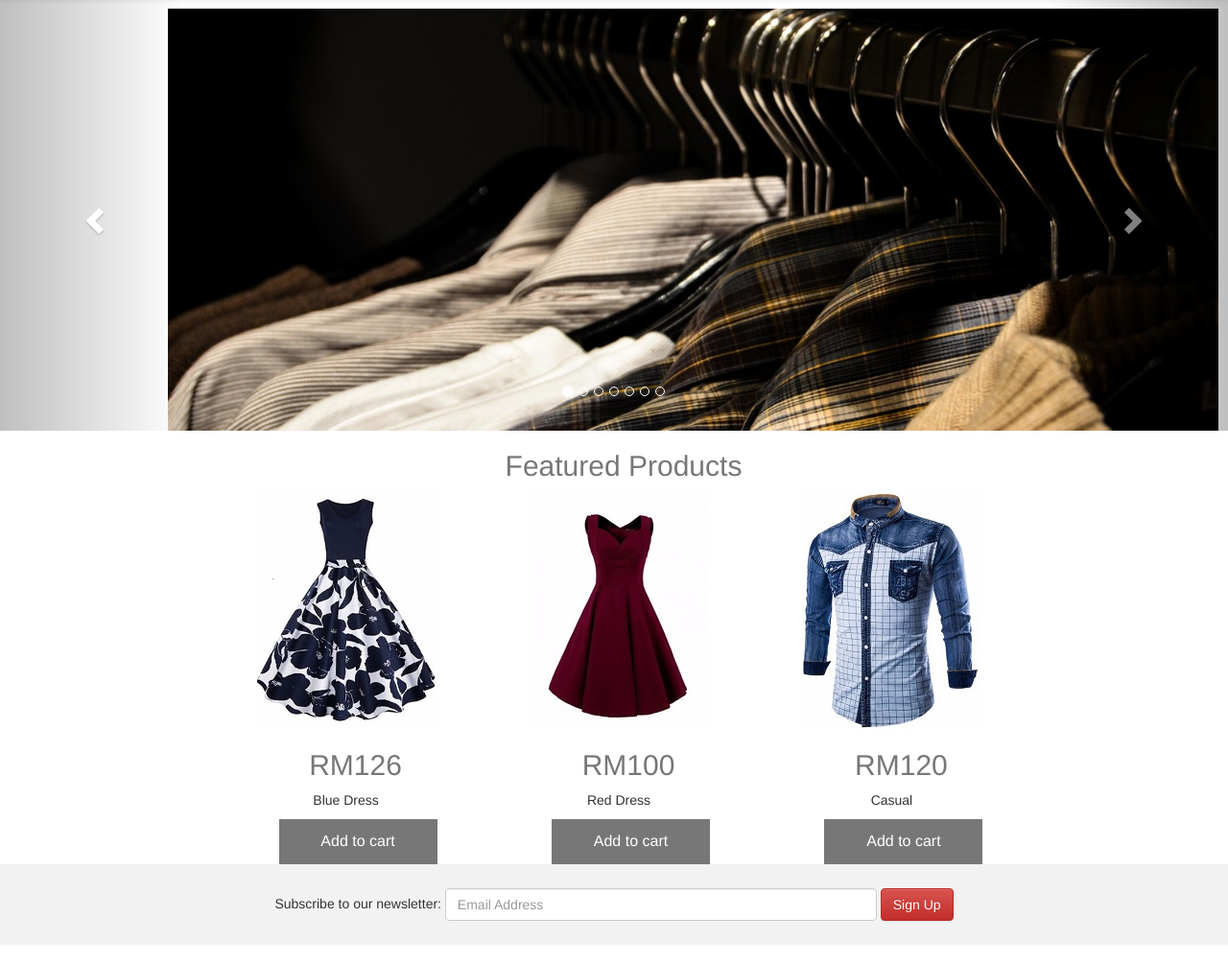
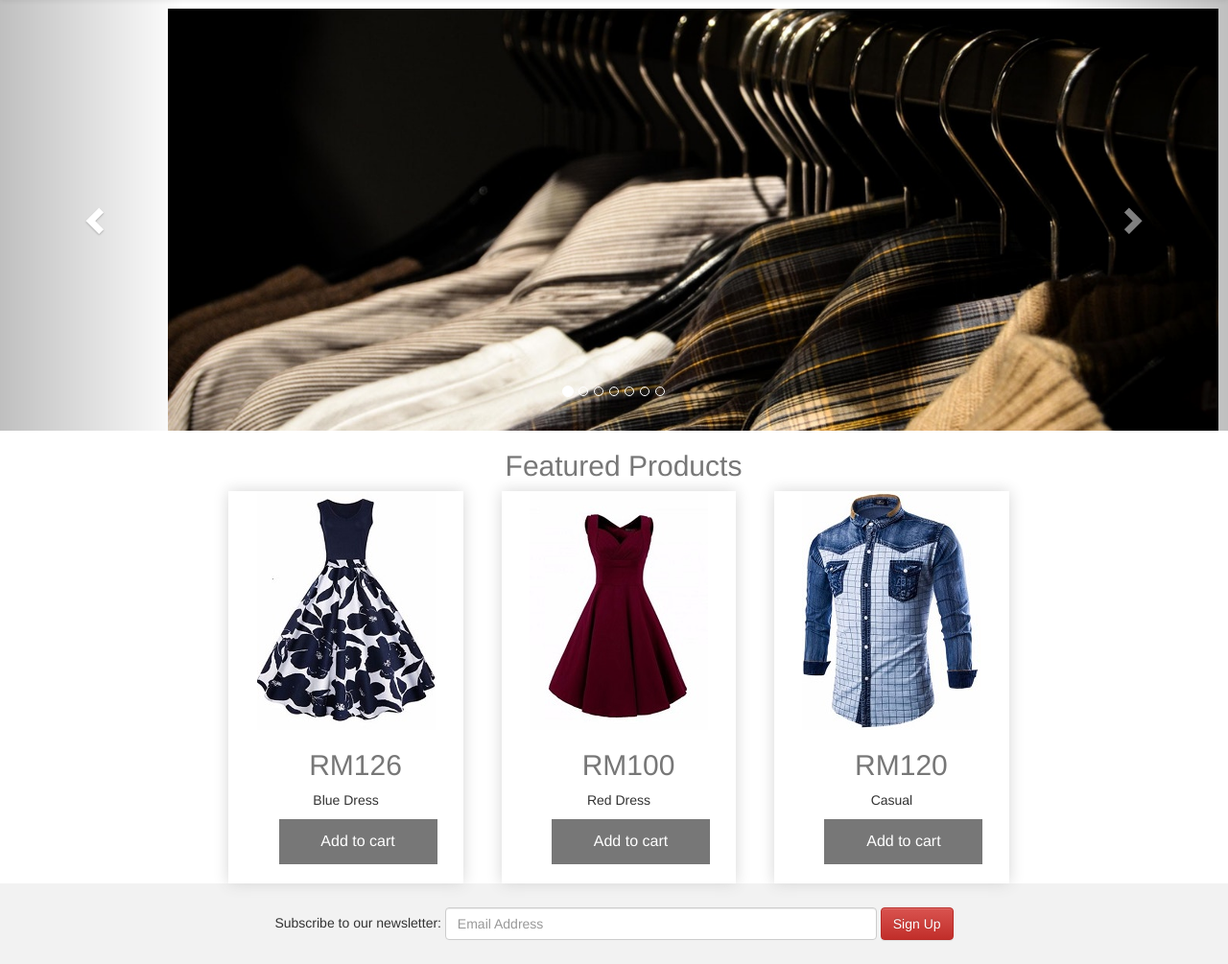
Before and after one commit to WilloneLim/TeamDP2, a PHP site: page / in a window 1280 px wide. Shown: the part 51-1056 px from the top of the page at 96% size. Run offline with PHP 8.4, Linux system fonts and the light colour scheme.

Commit message:
Changes made on featured product

```diff
--- a/DP2 - Project/css/main.css
+++ b/DP2 - Project/css/main.css
@@ -138,10 +138,13 @@ h2{
 
 /*featured products*/
 .productinfo{
-	position:center;
+	position:relative;
 	text-align:center;
 	margin-left:10px;
+	box-shadow: 0px 0px 15px 0px #D6D6D6;
+    padding-bottom: 20px;
 }
+
 
 .modal-body{
 	padding:40px;
```
